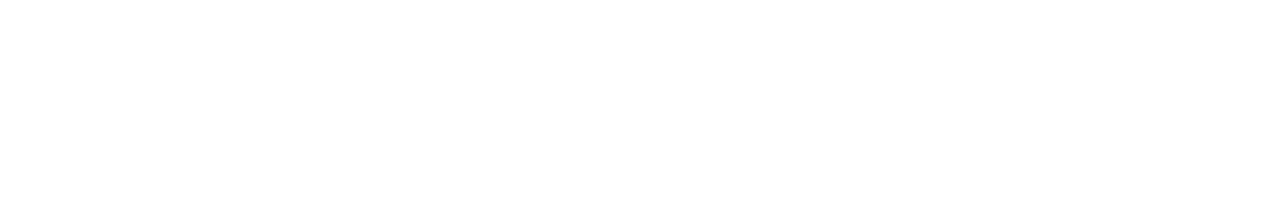
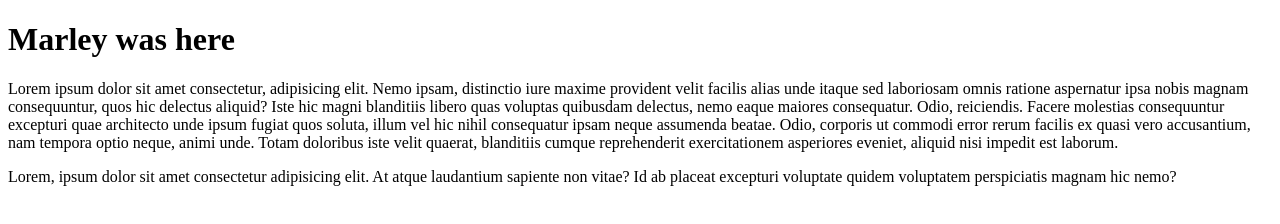
Before and after one commit to nigelrudolf/git-branching-juno-lesson, a plain HTML site: page index.html in a window 1280 px wide. Drawn offline with Linux system fonts and the light colour scheme.

Commit message:
added content

```diff
--- a/index.html
+++ b/index.html
@@ -8,5 +8,10 @@
 </head>
 <body>
 
+  <h1>Marley was here</h1>
+  <p>Lorem ipsum dolor sit amet consectetur, adipisicing elit. Nemo ipsam, distinctio iure maxime provident velit facilis alias unde itaque sed laboriosam omnis ratione aspernatur ipsa nobis magnam consequuntur, quos hic delectus aliquid? Iste hic magni blanditiis libero quas voluptas quibusdam delectus, nemo eaque maiores consequatur. Odio, reiciendis. Facere molestias consequuntur excepturi quae architecto unde ipsum fugiat quos soluta, illum vel hic nihil consequatur ipsam neque assumenda beatae. Odio, corporis ut commodi error rerum facilis ex quasi vero accusantium, nam tempora optio neque, animi unde. Totam doloribus iste velit quaerat, blanditiis cumque reprehenderit exercitationem asperiores eveniet, aliquid nisi impedit est laborum.</p>
+
+  <p>Lorem, ipsum dolor sit amet consectetur adipisicing elit. At atque laudantium sapiente non vitae? Id ab placeat excepturi voluptate quidem voluptatem perspiciatis magnam hic nemo?</p>
+
 </body>
 </html>
```
